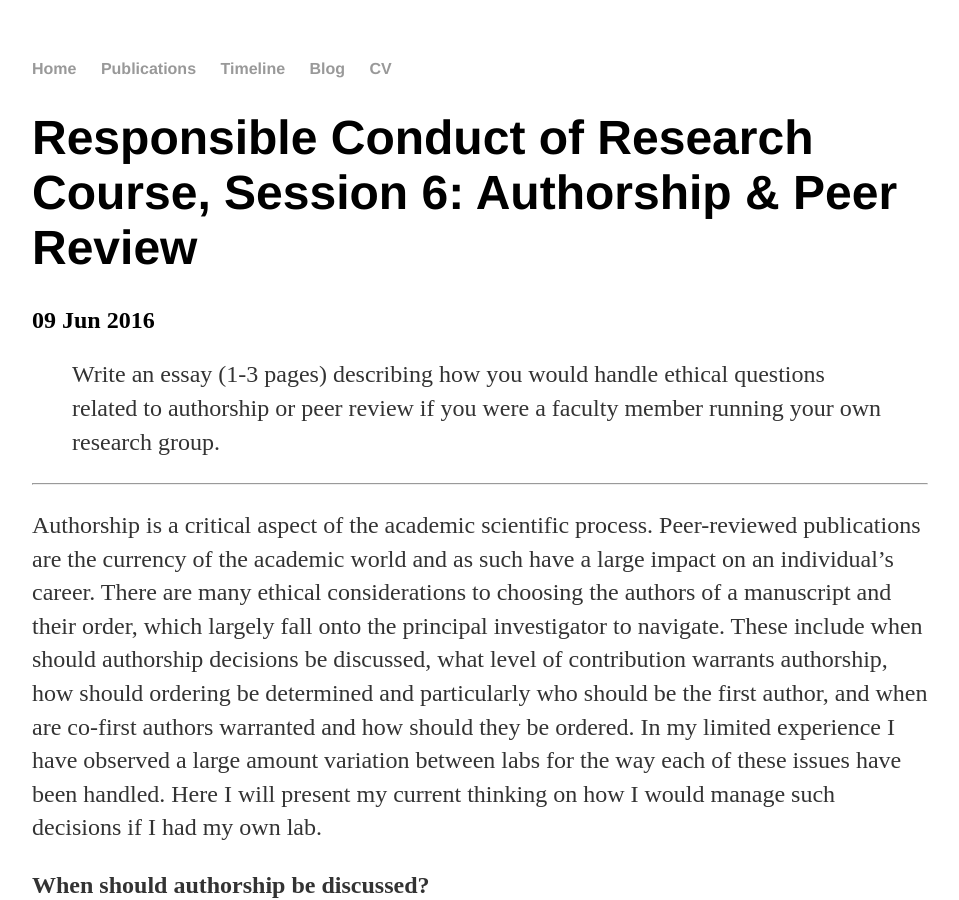
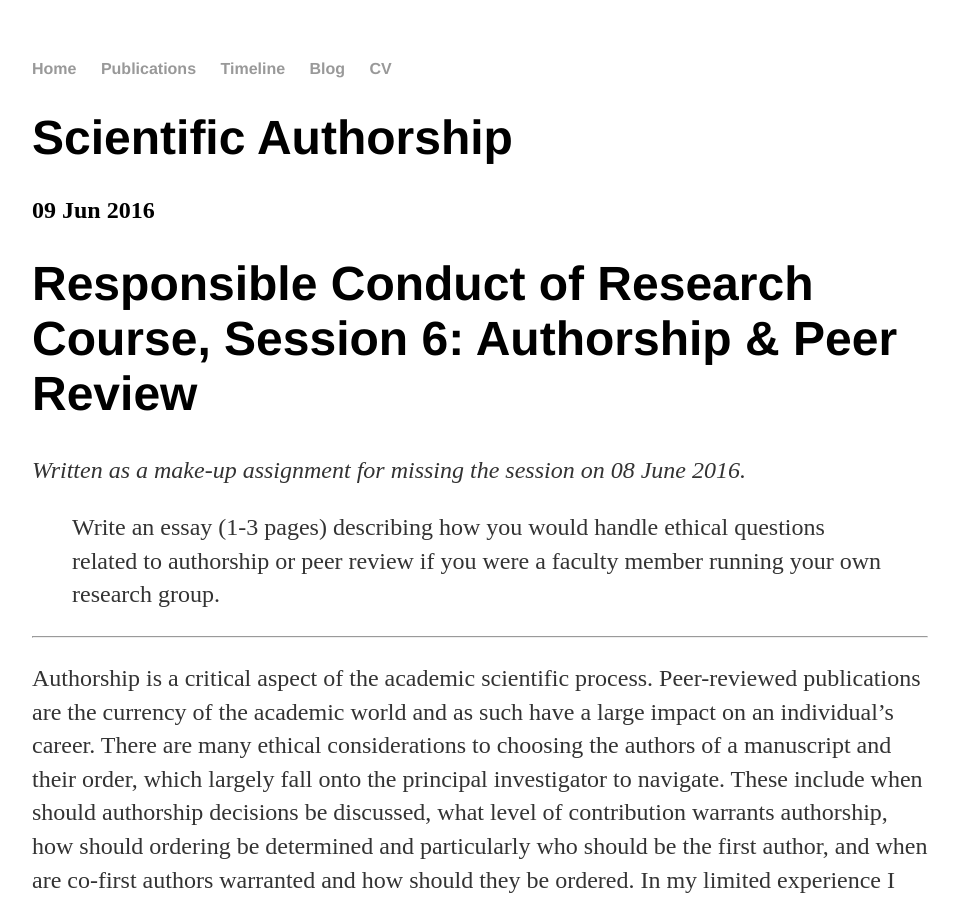
Before and after one commit to dspak/dspak.github.io, a Jekyll site: the page built from _posts/2016-06-09-Authorship.md, in a window 1280 px wide and 900 px high. Shown: the whole window, without its empty margins (160-1119 px from the left). Built offline with Jekyll 4.4.1, drawn with Linux system fonts in a browser that asks for light colours; comment, search, counter and statistics services are not loaded.

Commit message:
change title

```diff
--- a/_posts/2016-06-09-Authorship.md
+++ b/_posts/2016-06-09-Authorship.md
@@ -1,9 +1,11 @@
 ---
 layout: post
-title: "Responsible Conduct of Research Course, Session 6: Authorship & Peer Review"
+title: "Scientific Authorship"
 date: 2016-06-09
 ---
 
+# Responsible Conduct of Research Course, Session 6: Authorship & Peer Review
+_Written as a make-up assignment for missing the session on 08 June 2016._
 
 >Write an essay (1-3 pages) describing how you would handle ethical questions related to authorship or peer review if you were a faculty member running your own research group.
 
```
